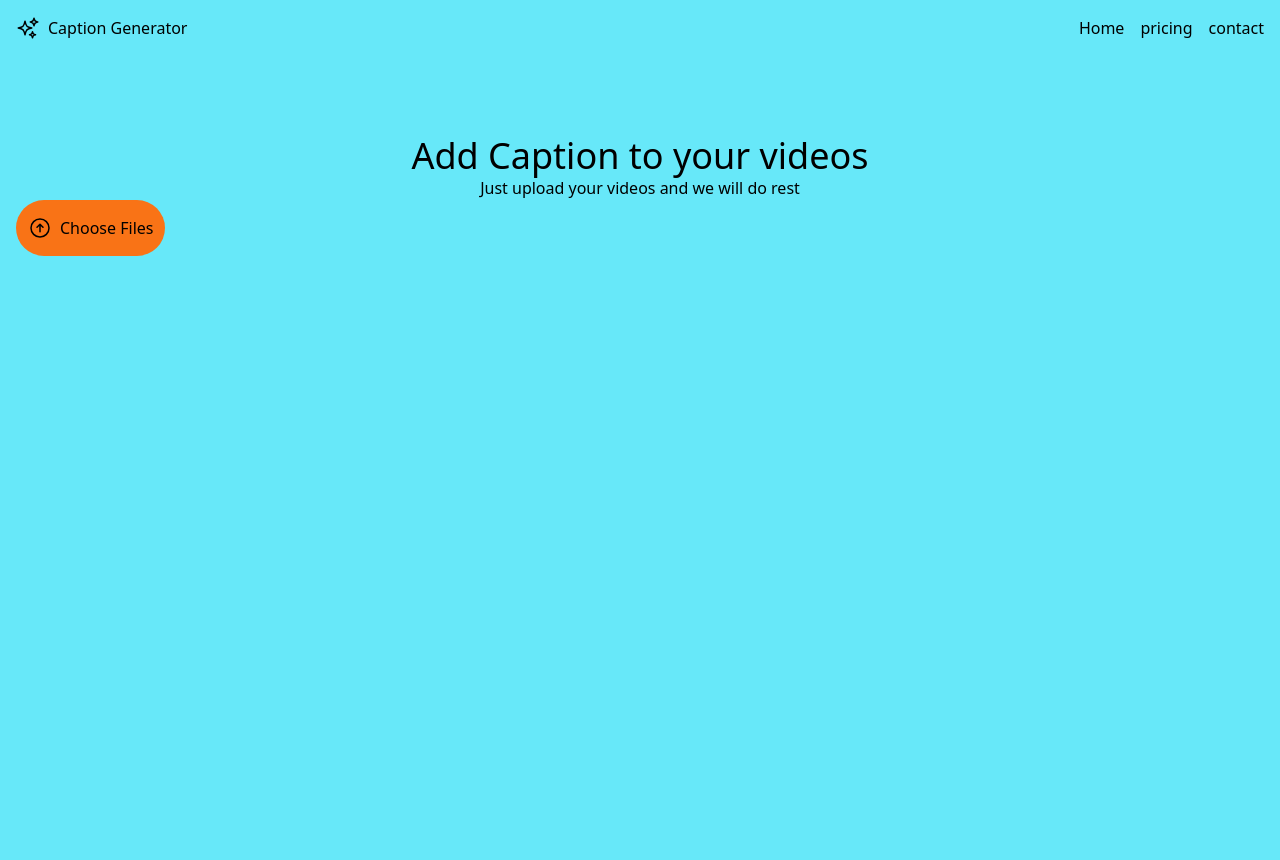
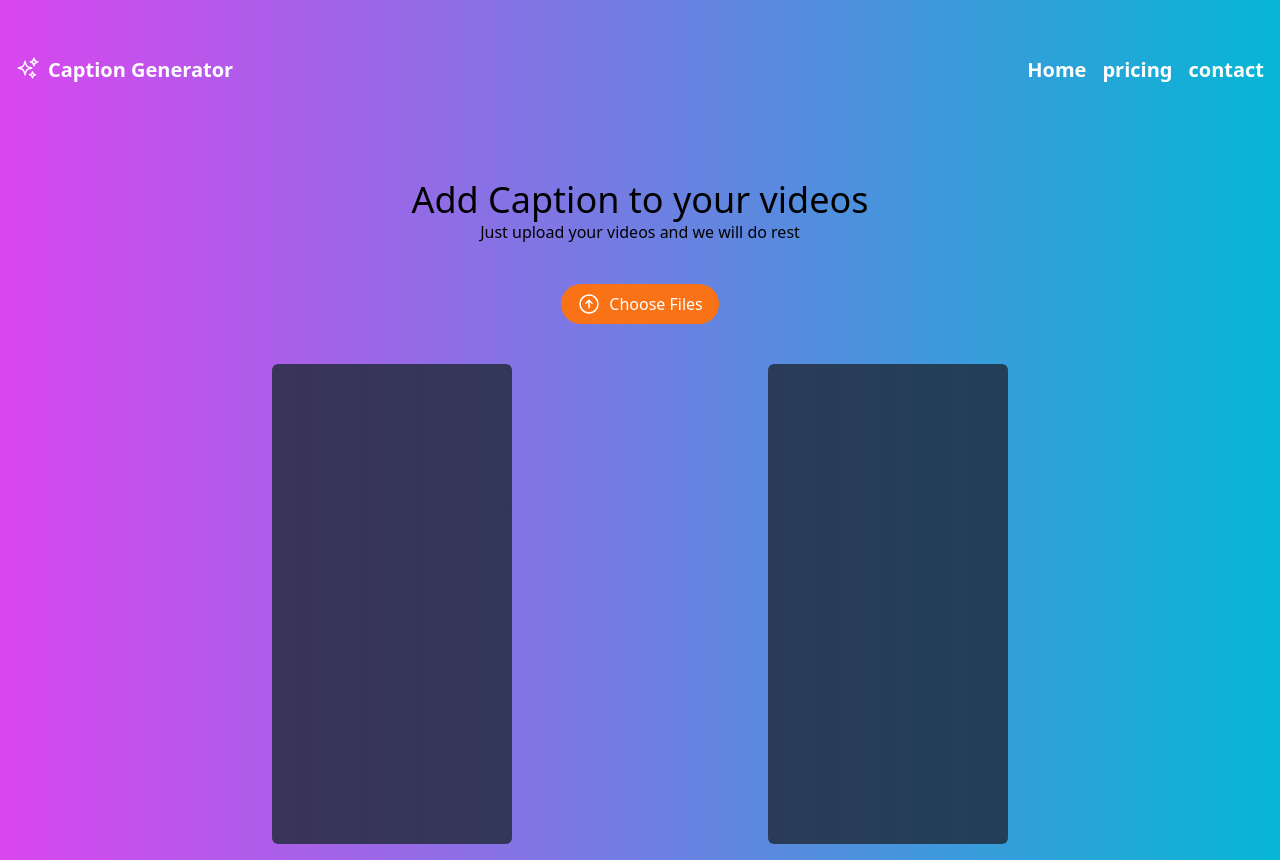
Before and after one commit to Moneshai2004/VideoTranscription, a Next.js app: page / in a window 1280 px wide. Before the commit the page ends 800 px from the top, so only its background shows below. Built offline with nearby package versions, Linux system fonts and the light colour scheme.

Commit message:
feature:two div

```diff
--- a/src/app/layout.js
+++ b/src/app/layout.js
@@ -11,7 +11,7 @@ export const metadata = {
 export default function RootLayout({ children }) {
   return (
     <html lang="en">
-      <body className={"bg-cyan-300"}>{children}</body>
+      <body className={"bg-gradient-to-r from-fuchsia-500 to-cyan-500"}>{children}</body>
     </html>
   );
 }
--- a/src/app/page.js
+++ b/src/app/page.js
@@ -2,7 +2,7 @@ export default function Home() {
   return (
     <>
       <main className="p-4 max-auto">
-        <header className="flex justify-between mb-4">
+        <header className="flex justify-between mb-4 mt-10 text-white text-xl font-semibold">
           <a href="" className="flex gap-2 ">
             <svg
               xmlns="http://www.w3.org/2000/svg"
@@ -30,8 +30,9 @@ export default function Home() {
           <h1 className="text-4xl">Add Caption to your videos</h1>
           <h2>Just upload your videos and we will do rest</h2>
         </div>
-        <div className="">
-          <button className="flex gap-2 px-3 py-4 bg-orange-500 rounded-full"><svg
+        <div className="flex justify-center mt-10">
+          <button className="flex gap-2 rounded-full px-4 py-2 bg-orange-500 text-white ">
+            <svg
               xmlns="http://www.w3.org/2000/svg"
               fill="none"
               viewBox="0 0 24 24"
@@ -44,7 +45,13 @@ export default function Home() {
                 stroke-linejoin="round"
                 d="m15 11.25-3-3m0 0-3 3m3-3v7.5M21 12a9 9 0 1 1-18 0 9 9 0 0 1 18 0Z"
               />
-          </svg>Choose Files</button>
+            </svg>
+            Choose Files
+          </button>
+        </div>
+        <div className="flex justify-evenly mt-10">
+         <div className="bg-gray-800/80 w-[240px] h-[480px] rounded-md"></div>
+         <div className="bg-gray-800/80 w-[240px] h-[480px] rounded-md"></div>
         </div>
       </main>
     </>
```
Lines whose indentation alone changed are shown as unchanged.
